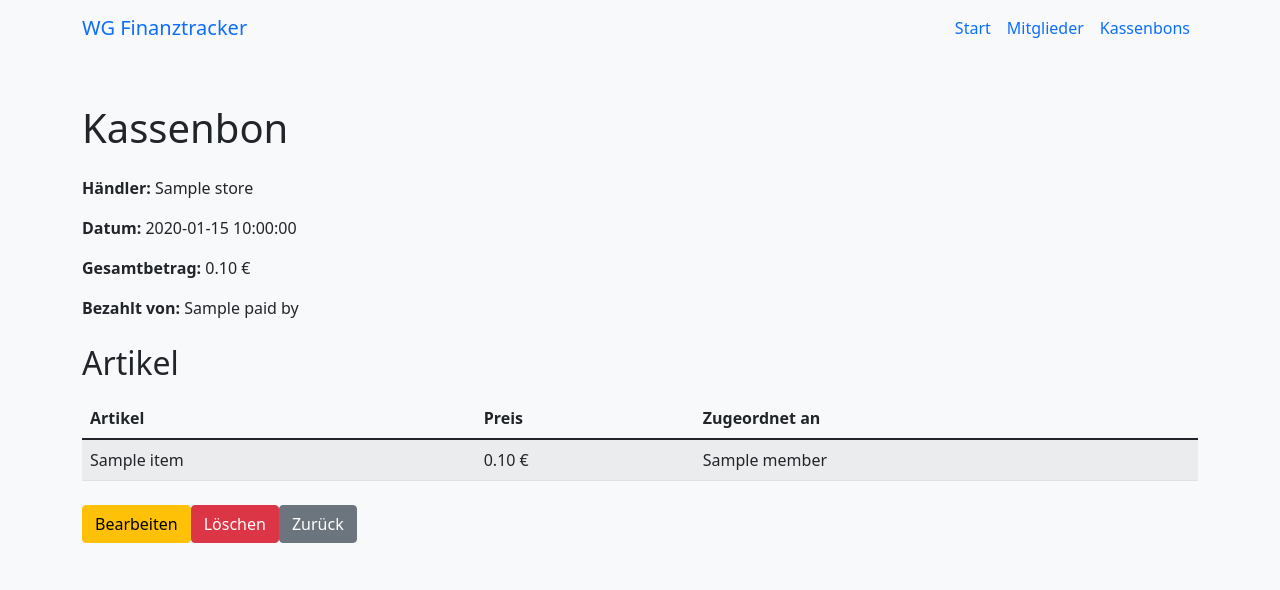
After one commit to Denariooo/wg_finanztracker, a Flask app: template src/wg_finanztracker/resources/templates/receipt_detail.html in a window 1280 px wide. The commit adds this page. Shown: the top 590 px of the page. Run offline with Flask 3, Linux system fonts and the light colour scheme; the template is opened without the code that fills it: most values are stand-ins (such as "Sample title", 1, 10 or a date in 2020).

Commit message:
Add receipt detail view

```diff
--- /dev/null
+++ b/src/wg_finanztracker/resources/templates/receipt_detail.html
@@ -0,0 +1,51 @@
+<!doctype html>
+<html lang="de">
+    <head>
+        <meta charset="UTF-8">
+        <meta name="viewport" content="width=device-width, initial-scale=1">
+        <title>WG Finanztracker - Kassenbon</title>
+        <link href="../static/css/bootstrap.min.css" rel="stylesheet">
+    </head>
+    <body class="bg-light">
+        <nav class="navbar navbar-expand-lg bg-body-tertiary">
+            <div class="container"><a class="navbar-brand" href="/index"> WG Finanztracker </a>
+                <div class="navbar-nav"><a class="nav-link" href="/index"> Start </a><a class="nav-link" href="/members"> Mitglieder </a><a class="nav-link active" href="/receipts"> Kassenbons </a></div>
+            </div>
+        </nav>
+        <main class="container py-5">
+            <h1 class="mb-4">Kassenbon</h1>
+            <div class="mb-4">
+                <p><strong>Händler:</strong>
+                    {{ receipt.store }}
+                </p>
+                <p><strong>Datum:</strong>
+                    {{ receipt.purchase_date }}
+                </p>
+                <p><strong>Gesamtbetrag:</strong>
+                    {{ "%.2f"|format(receipt.price_cents / 100) }} €
+                </p>
+                <p><strong>Bezahlt von:</strong>
+                    {{ receipt.paid_by.name }}
+                </p>
+            </div>
+            <h2 class="mb-3">Artikel</h2> {% if receipt.items %} <table class="table table-striped">
+                <thead>
+                    <tr>
+                        <th>Artikel</th>
+                        <th>Preis</th>
+                        <th>Zugeordnet an</th>
+                    </tr>
+                </thead>
+                <tbody> {% for item in receipt.items %} <tr>
+                        <td>
+                            {{ item.name }}
+                        </td>
+                        <td>
+                            {{ "%.2f"|format(item.price_cents / 100) }} €
+                        </td>
+                        <td> {% for member in item.assigned_to %} {{ member.name }}{% if not loop.last %}, {% endif %} {% endfor %} </td>
+                    </tr> {% endfor %} </tbody>
+            </table> {% else %} <p>Keine Artikel vorhanden.</p> {% endif %} <div class="mt-4"><button type="button" class="btn btn-warning"> Bearbeiten </button><button type="button" class="btn btn-danger"> Löschen </button><a href="/receipts" class="btn btn-secondary"> Zurück </a></div>
+        </main>
+    </body>
+</html>
--- a/src/wg_finanztracker/resources/templates/receipts.html
+++ b/src/wg_finanztracker/resources/templates/receipts.html
@@ -25,13 +25,13 @@
                     </tr>
                 </thead>
                 <tbody>
-                {% for receipt in receipts %}
+                {% for receipt_id, receipt in receipts %}
                     <tr>
                         <td>{{ receipt.store }}</td>
                         <td>{{ receipt.purchase_date }}</td>
                         <td>{{ "%.2f"|format(receipt.price_cents / 100) }} €</td>
                         <td>{{ receipt.paid_by.name }}</td>
-                        <td><button type="button" class="btn btn-info btn-sm">Anzeigen</button><button type="button" class="btn btn-warning btn-sm">Bearbeiten</button><button type="button" class="btn btn-danger btn-sm">Löschen</button></td>
+                        <td><a href="/receipts/{{ receipt_id }}" class="btn btn-info btn-sm">Anzeigen</a><button type="button" class="btn btn-warning btn-sm">Bearbeiten</button><button type="button" class="btn btn-danger btn-sm">Löschen</button></td>
                     </tr>
                 {% endfor %}
                 </tbody>
--- a/src/wg_finanztracker/web/app.py
+++ b/src/wg_finanztracker/web/app.py
@@ -1,6 +1,6 @@
-from flask import Flask, render_template
+from flask import Flask, abort, render_template
 
-from wg_finanztracker.persistence.database import get_members, get_receipts
+from wg_finanztracker.persistence.database import get_members, get_receipt, get_receipts
 
 app = Flask(
     __name__,
@@ -25,5 +25,18 @@ def receipts():
     return render_template("receipts.html", receipts=get_receipts())
 
 
+@app.route("/receipts/<int:receipt_id>")
+def receipt_detail(receipt_id: int):
+    receipt = get_receipt(receipt_id)
+
+    if receipt is None:
+        abort(404)
+
+    return render_template(
+        "receipt_detail.html",
+        receipt=receipt,
+    )
+
+
 if __name__ == "__main__":
     app.run(debug=True)
```
Also changed, not shown: src/wg_finanztracker/persistence/database.py (+6 -3 lines), tests/persistence/test_database.py (+1 -1 lines).
